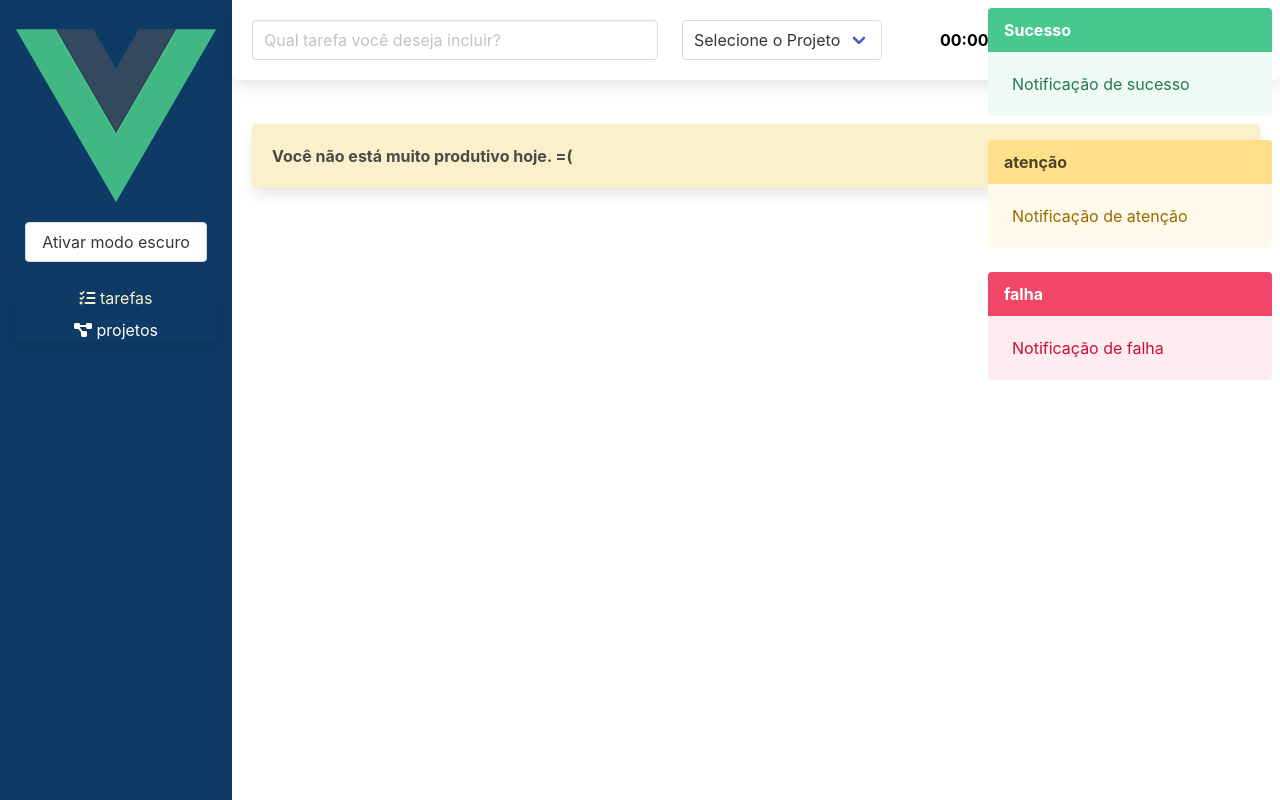
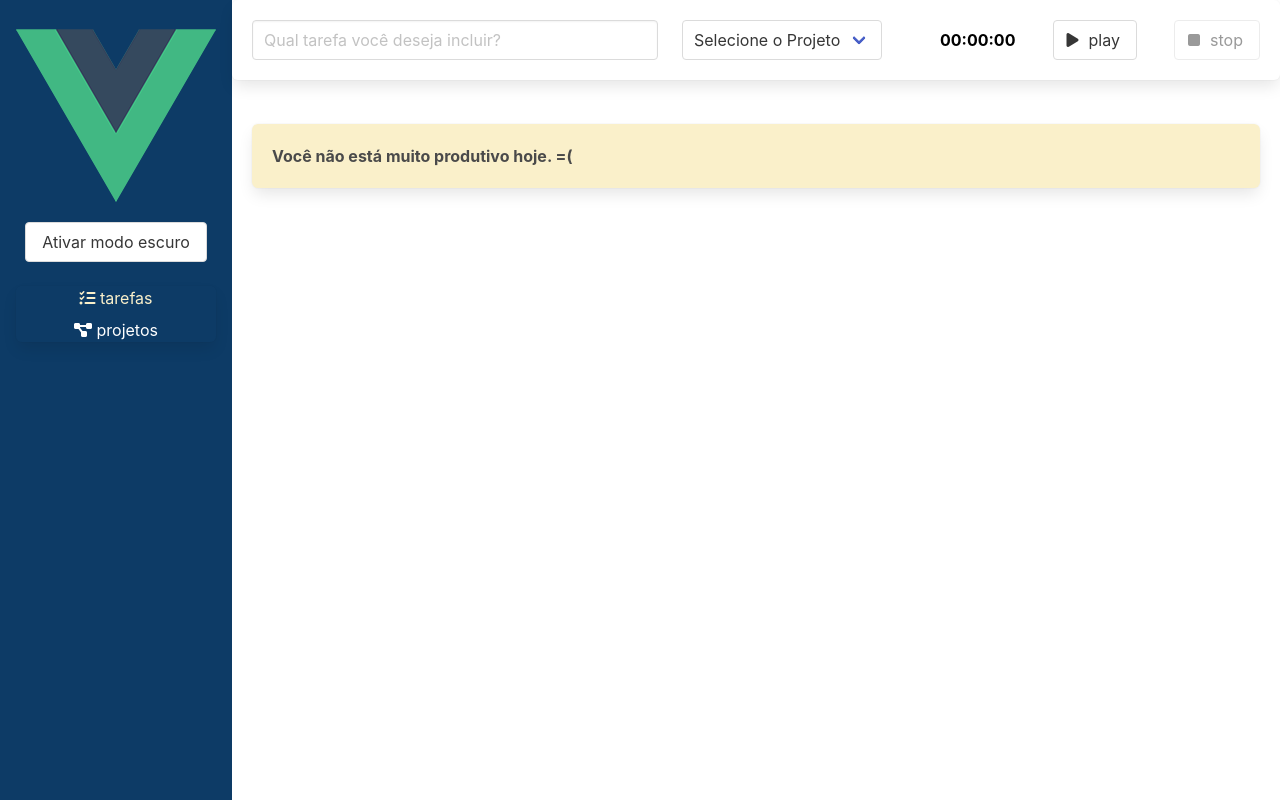
Before and after one commit to iagopmo/vueTracker, a Vue app: page /#/ in a window 1280 px wide. Built offline with nearby package versions, Linux system fonts and the light colour scheme.

Commit message:
removendo automaticamente e mensagens com uso da store e mutation

```diff
--- a/src/store/index.ts
+++ b/src/store/index.ts
@@ -5,8 +5,8 @@
 import IProjeto from '@/interfaces/IProjeto'
 import { createStore, Store, useStore as vuexUseStore } from 'vuex'
 import { InjectionKey } from 'vue'
-import {ADICIONA_PROJETO, ALTERA_PROJETO, EXCLUIR_PROJETO} from './tipo-mutacoes'
-import { INotificacao, TipoNotificacao } from "@/interfaces/INotificacao"
+import {ADICIONA_PROJETO, ALTERA_PROJETO, EXCLUIR_PROJETO, NOTIFICAR} from './tipo-mutacoes'
+import { INotificacao } from "@/interfaces/INotificacao"
 
 interface Estado {
     projetos: IProjeto[]
@@ -22,26 +22,7 @@
 export const store = createStore<Estado>({
     state: {
         projetos: [],
-        notificacoes: [
-            {
-                id: 1,
-                texto: "Notificação de sucesso",
-                titulo: "Sucesso",
-                tipo: TipoNotificacao.SUCESSO
-            },
-            {
-                id: 2,
-                texto: "Notificação de atenção",
-                titulo: "atenção",
-                tipo: TipoNotificacao.ATENCAO
-            },
-            {
-                id: 1,
-                texto: "Notificação de falha",
-                titulo: "falha",
-                tipo: TipoNotificacao.FALHA
-            }
-        ]
+        notificacoes: []
     },
     mutations: {
         [ADICIONA_PROJETO](state, nomeDoProjeto: string) {
@@ -57,6 +38,14 @@
         },
         [EXCLUIR_PROJETO](state, id: string) {
             state.projetos = state.projetos.filter(proj => proj.id != id)
+        },
+        [NOTIFICAR](state, novaNotificacao:INotificacao) {
+            novaNotificacao.id = new Date().getTime()
+            state.notificacoes.push(novaNotificacao)
+
+            setTimeout(() => {
+                state.notificacoes = state.notificacoes.filter(notificacao => notificacao.id != novaNotificacao.id)
+            }, 3000)
         }
     }
 })
--- a/src/store/tipo-mutacoes.ts
+++ b/src/store/tipo-mutacoes.ts
@@ -1,3 +1,5 @@
 export const ADICIONA_PROJETO = 'ADICIONA_PROJETO'
 export const ALTERA_PROJETO = 'ALTERA_PROJETO'
 export const EXCLUIR_PROJETO = 'EXCLUIR_PROJETO'
+
+export const NOTIFICAR = 'NOTIFICAR'
--- a/src/views/projetos/Formulario.vue
+++ b/src/views/projetos/Formulario.vue
@@ -23,7 +23,8 @@
 <script lang="ts">
 import { useStore } from '@/store'
 import { defineComponent } from 'vue'
-import { ALTERA_PROJETO, ADICIONA_PROJETO} from '../../store/tipo-mutacoes'
+import { ALTERA_PROJETO, ADICIONA_PROJETO, NOTIFICAR} from '../../store/tipo-mutacoes'
+import { TipoNotificacao } from '@/interfaces/INotificacao'
 
 export default defineComponent({
     name: 'FormularioView',
@@ -54,6 +55,11 @@
                 this.store.commit(ADICIONA_PROJETO, this.nomeDoProjeto)
             }
             this.nomeDoProjeto = '',
+            this.store.commit(NOTIFICAR, {
+                titulo: 'Novo projeto foi salvo',
+                texto: 'Pronto seu projeto ja esta disponivel',
+                tipo: TipoNotificacao.SUCESSO
+            })
             this.$router.push('/projetos')
         }
     },
```
